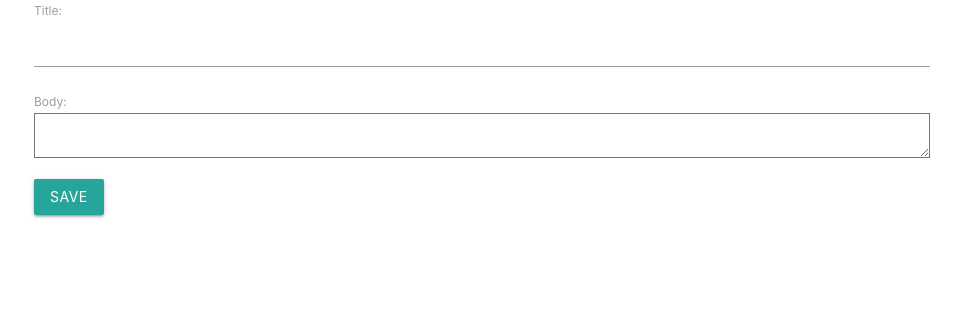
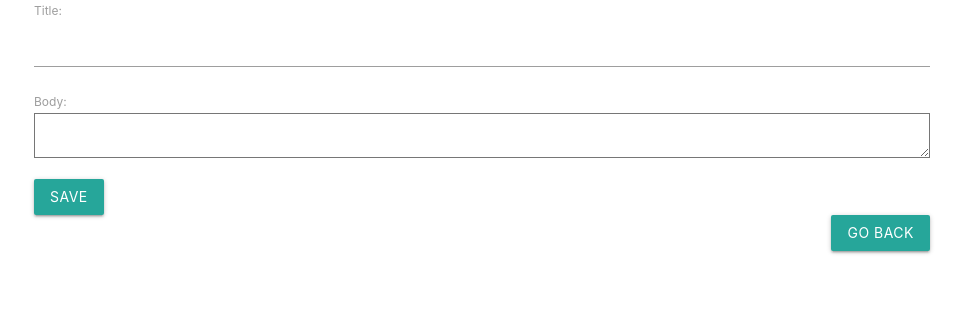
Before and after one commit to jn1987/smagrah, a Django app: page /posts/new in a window 1280 px wide. Shown: the part 249-568 px from the top of the page, without its empty margins (158-1121 px from the left). Run offline with Django 3.2, Linux system fonts and the light colour scheme.

Commit message:
added a back button in forms

```diff
--- a/posts/templates/posts/new.html
+++ b/posts/templates/posts/new.html
@@ -5,5 +5,7 @@
     <form method="POST" class="post-form">{% csrf_token %}
         {{ form.as_p }}
         <button type="submit" class="save btn btn-default">Save</button>
+
     </form>
+    <a href = "/posts" class = "btn" style="float:right">Go Back</a>
 {% endblock %}
--- a/posts/views.py
+++ b/posts/views.py
@@ -31,7 +31,7 @@ def new(request):
             # post.title = request.user
             # post.published_date = timezone.now()
             post.save()
-            # return redirect('index', pk=post.pk)
+            return redirect('index')
   else:
         form = Post_Form()
   return render(request, 'posts/new.html', {'form': form})
```
